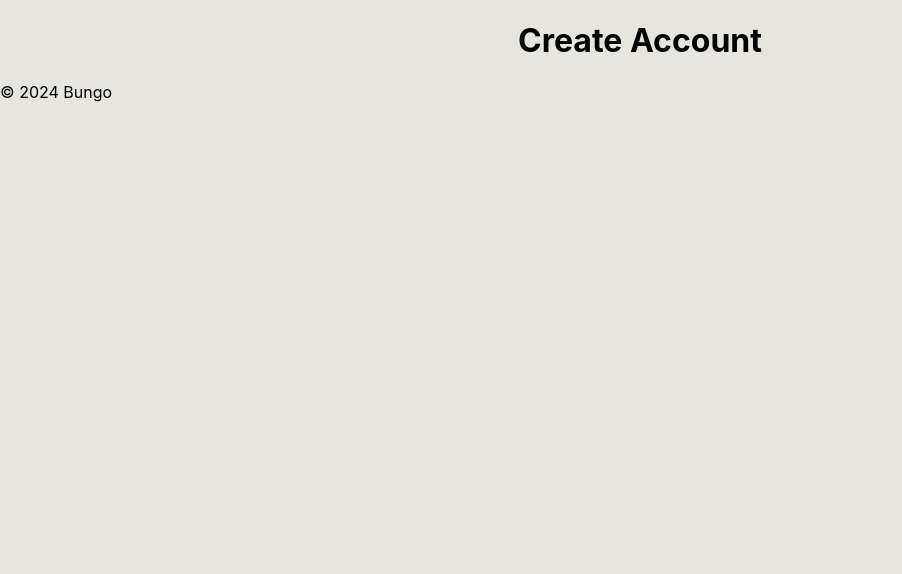
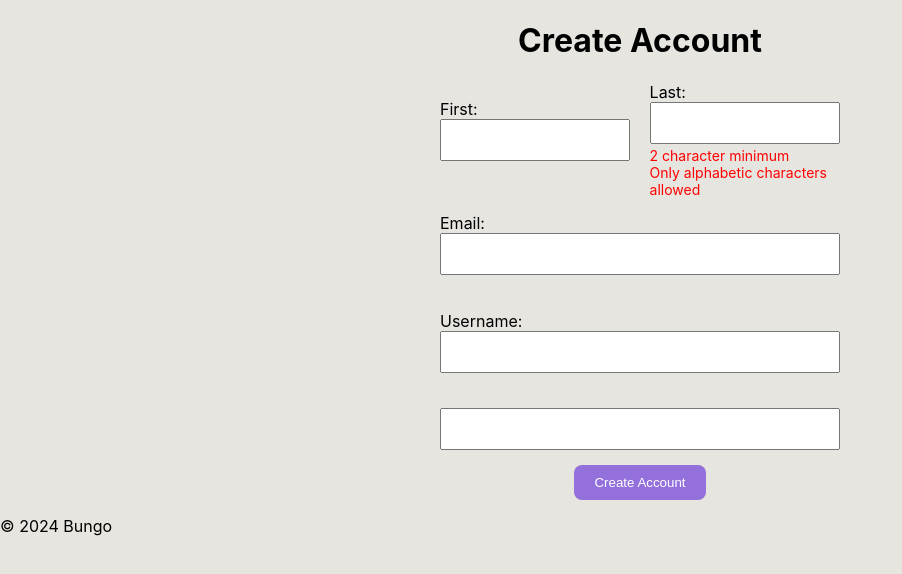
Before and after one commit to Van-Nice/nb, a React (Create React App) app in the folder frontend/nb-front-end/: page /create-account in a window 1280 px wide. Shown: the top 574 px of the page, without its empty margins (0-902 px from the left). Built offline with nearby package versions, Linux system fonts and the light colour scheme.

Commit message:
Improve input validation ui/ux

```diff
--- a/frontend/nb-front-end/src/components/CreateAccount.js
+++ b/frontend/nb-front-end/src/components/CreateAccount.js
@@ -2,25 +2,58 @@ import React, { useState } from "react";
 import { Link, useNavigate } from "react-router-dom";
 import styles from "../styles/CreateAccount.module.css";
 
+// TODO: Validate user input before submitting
+
 export default function CreateAccount() {
-  // Values
+  // Name
+  const validateName = (name) => {
+    const minLength = name.length > 1;
+    const isAlphabetic = /^[A-Za-z]+$/.test(name);
+    return {
+      minLength,
+      isAlphabetic,
+    };
+  };
+  // First Name
   const [firstName, setFirstName] = useState("");
+  const [firstNameIsTyping, setFirstNameIsTyping] = useState(false);
+  const [firstNameValid, setFirstNameValid] = useState({
+    minLength: false,
+    isAlphabetic: true,
+  });
+  const handleFirstName = (e) => {
+    setFirstNameIsTyping(true);
+    const value = e.target.value;
+    setFirstName(value);
+    setFirstNameValid(validateName(value));
+  };
+  // Last name
   const [lastName, setLastName] = useState("");
+  const [lastNameValid, setLastNameValid] = useState(false);
+  const [lastNameIsTyping, setLastNameIsTyping] = useState({
+    minLength: false,
+    isAlphabetic: true,
+  });
+  const handleLastName = (e) => {
+    setLastNameIsTyping(true);
+    const value = e.target.value;
+    setLastName(value);
+    setLastNameValid(validateName(value));
+  }
+  // Username - set after you already have your db configured
   const [username, setUserName] = useState("");
+  const [usernameValid, setUsernameValid] = useState(false);
+  const [usernameIsTyping, setUsernameIsTypeing] = useState(false);
+
   const [email, setEmail] = useState("");
   const [password, setPassword] = useState("");
   const [confirmPassword, setConfirmPassword] = useState("");
   const [birthDate, setBirthDate] = useState("");
-  // Errors
-  const [firstNameError, setFirstNameError] = useState("");
-  const [lastNameError, setLastNameError] = useState("");
-  const [usernameError, setUserNameError] = useState("");
-  const [emailError, setEmailError] = useState("");
-  const [passwordError, setPasswordError] = useState("");
-  const [confirmPasswordError, setConfirmPasswordError] = useState("");
-  const [birthDateError, setBirthDateError] = useState("");
-  // Other
-  const [isTypingPassword, setIsTypingPassword] = useState(false);
+  // Input validation
+
+  const [emailValid, setEmailValid] = useState(false);
+  const [confirmPasswordValid, setConfirmPasswordValid] = useState(false);
+  const [birthDateError, setBirthDateError] = useState(false);
   const [passwordValidation, setPasswordValidation] = useState({
     minLength: false,
     hasUpperCase: false,
@@ -28,15 +61,113 @@ export default function CreateAccount() {
     hasNumber: false,
     hasSpecialChar: false,
   });
+  const navigate = useNavigate();
+
+// Validation functions
+
+  const validateEmail = (email) => /^[^\s@]+@[^\s@]+\.[^\s@]+$/.test(email);
   const [isFormValid, setIsFormValid] = useState(false);
-  const navigate = useNavigate();
+
+  const validatePassword = (password) => {
+    const minLength = 8
+  }
+
+  const handleSubmit = async (event) => {
+    event.preventDefault();
+  };
 
   return (
     <>
       <h1>Create Account</h1>
-      <form>
+      <form onSubmit={handleSubmit}>
+        {/* form flex-box */}
+        <div className={styles.container}>
+          {/* Name section */}
+          <div className={styles.name}>
+            {/* First name */}
+            <div className={styles.section}>
+              <label>
+                First:
+                <input
+                  type="text"
+                  onChange={handleFirstName}
+                  maxLength={50}
+                />
+              </label>
+              <div className={styles.error}>
+               {firstNameIsTyping && !firstNameValid.minLength && (
+                <div>2 character minimum</div>
+               )}
+               {firstNameIsTyping && !firstNameValid.isAlphabetic && (
+                <div>Only alphabetic characters allowed</div>
+               )}
+              </div>
+            </div>
+            {/* Last name */}
+            <div>
+              <label>
+                Last:
+                <input
+                  type="text"
+                  onChange={handleLastName}
+                />
+              </label>
+              <div className={styles.error}>
+                {lastNameIsTyping && !lastNameValid.minLength && (
+                  <div>2 character minimum</div>
+                )}
+                {lastNameIsTyping && !lastNameValid.isAlphabetic && (
+                  <div>Only alphabetic characters allowed</div>
+                )}
+              </div>
+            </div>
+          </div>
+          {/* Email */}
+          <label>
+            Email:
+            <input
+              type="email"
+              name="email"
+              value={email}
+              onChange={(e) => setEmail(e.target.value)}
+              maxLength={255}
 
+            />
+          <div className={styles.error}>
+            {/* {email.length > 0 && !emailRegex.test(email) ? "Invalid email" : ""} */}
+          </div>
+          </label>
+          {/* Username */}
+          <label>
+            Username:
+            <input
+              type="text"
+              name="username"
+              value={username}
+              onChange={(e) => setUserName(e.target.value)}
+              maxLength={24}
+            />
+            <div className={styles.error}>
+              {username.length < 6 && username.length > 0
+                ? "6 character minimum"
+                : ""}
+            </div>
+          </label>
+          {/* Password */}
+          <label>
+            <input
+              type="password"
+              name="password"
+              value={password}
+              onChange={(e) => setPassword(e.target.value)}
+            />
+          </label>
+          {/* Submit Button */}
+          <button type="submit" className={styles.createAccountButton}>
+            Create Account
+          </button>
+        </div>
       </form>
     </>
-  )
+  );
 }
--- a/frontend/nb-front-end/src/styles/CreateAccount.module.css
+++ b/frontend/nb-front-end/src/styles/CreateAccount.module.css
@@ -6,7 +6,6 @@ label {
     display: flex;
     flex-direction: column;
     align-items: flex-start;
-    margin-bottom: 10px; /* Add some space between labels */
 }
 
 input[type="text"],
@@ -25,6 +24,13 @@ input[type="date"] {
     box-sizing: border-box; /* Ensure padding and border are included in the element's total width and height */
     width: fit-content; /* Adjust the width to fit the content */
 }
+
+input[type="email"] {
+    width: 100%; /* Make the input fields take up the full width of their container */
+    padding: 10px; /* Add padding for better appearance */
+    font-size: 16px; /* Increase the font size */
+    box-sizing: border-box;
+  }
 
 .link {
     text-align: center;
@@ -72,3 +78,15 @@ input[type="date"] {
     background-color: grey;
     cursor: not-allowed;
 }
+
+.section {
+    display: flex;
+    flex-direction: column;
+}
+
+.error {
+    color: red;
+    font-size: 0.875em;
+    margin-top: 0.25em;
+    min-height: 1.2em; /* Reserve space for the error message */
+}
```
